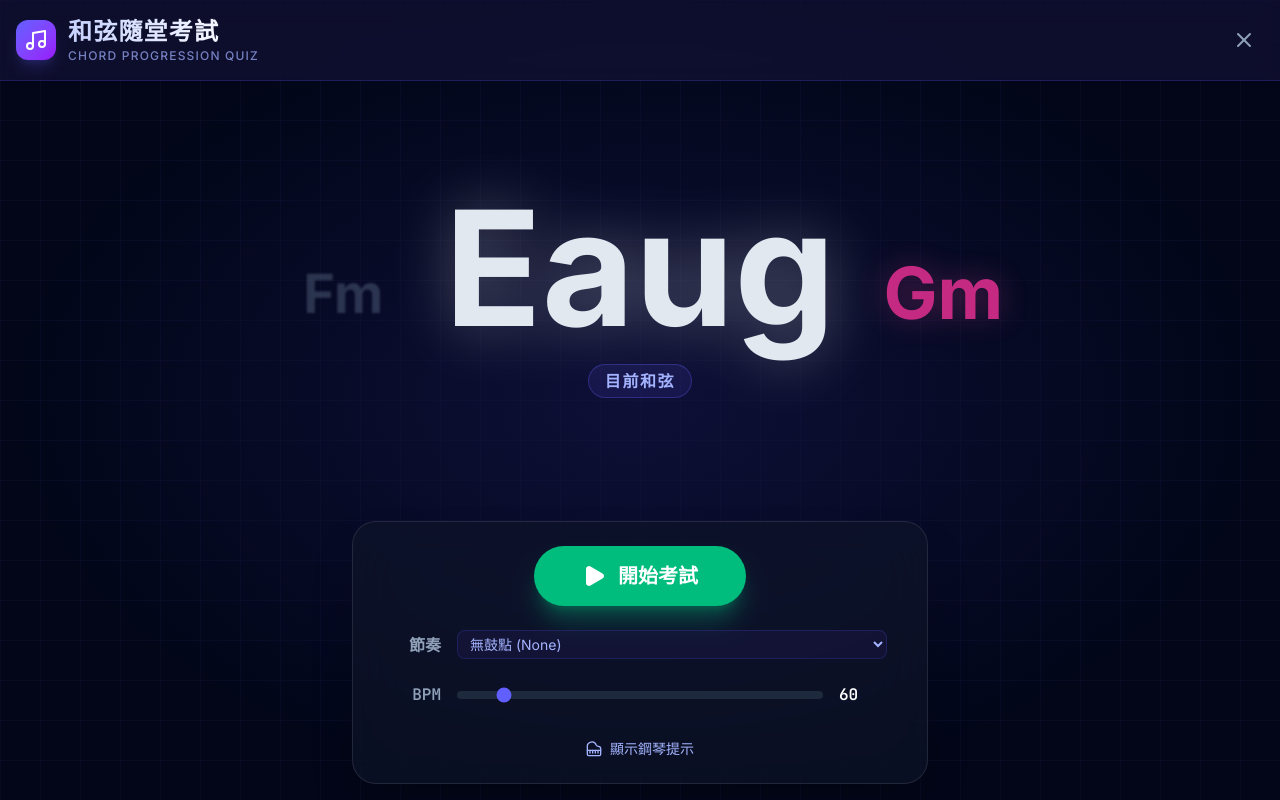
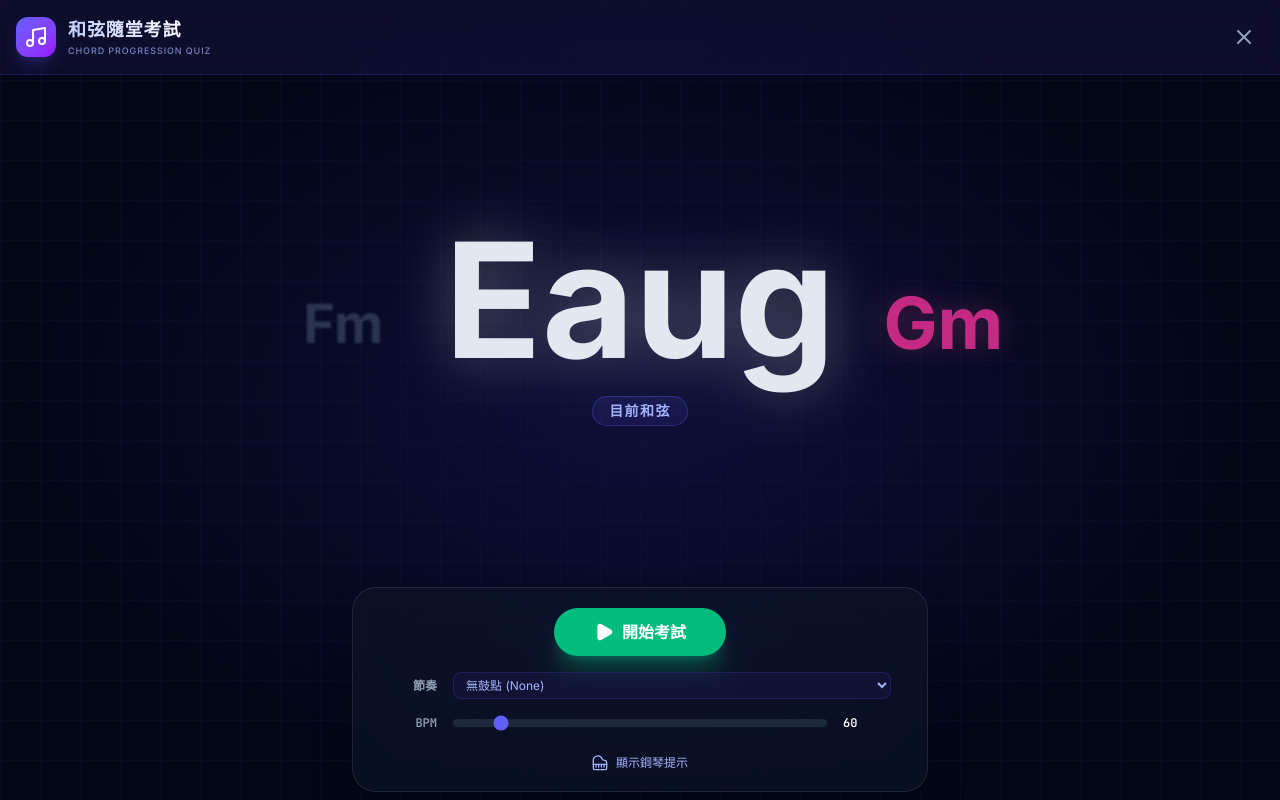
Before and after one commit to AymiMensa/ChordTree, a React (Vite) app: page / in a window 1280 px wide. Both pictures are taken after a click on the button "隨堂考試". Built offline with nearby package versions, Linux system fonts and the light colour scheme.

Commit message:
Update BPM range to 30-300 and adjust PopQuiz landscape layout

```diff
--- a/src/App.tsx
+++ b/src/App.tsx
@@ -323,7 +323,7 @@ export default function App() {
   };
 
   const handleBpmChange = (newBpm: number) => {
-    const clampedBpm = Math.max(40, Math.min(168, newBpm));
+    const clampedBpm = Math.max(30, Math.min(300, newBpm));
     setPlaybackState((prev) => ({ ...prev, bpm: clampedBpm }));
   };
 
--- a/src/components/PopQuiz.tsx
+++ b/src/components/PopQuiz.tsx
@@ -115,10 +115,10 @@ export function PopQuiz({ onClose }: { onClose: () => void }) {
             <Music className="w-4 h-4 sm:w-6 sm:h-6 text-white" />
           </div>
           <div>
-            <h1 className="text-base sm:text-xl md:text-2xl [@media(max-height:600px)]:text-sm [@media(max-height:400px)]:text-[10px] [@media(max-height:500px)_and_(orientation:landscape)]:text-xs font-black tracking-wider text-transparent bg-clip-text bg-gradient-to-r from-indigo-200 to-white">
+            <h1 className="text-sm sm:text-base md:text-lg [@media(max-height:600px)]:text-xs [@media(max-height:400px)]:text-[8px] [@media(max-height:500px)_and_(orientation:landscape)]:text-[10px] font-black tracking-wider text-transparent bg-clip-text bg-gradient-to-r from-indigo-200 to-white">
               和弦隨堂考試
             </h1>
-            <p className="text-[9px] sm:text-xs [@media(max-height:600px)]:text-[8px] [@media(max-height:400px)]:text-[6px] [@media(max-height:500px)_and_(orientation:landscape)]:text-[6px] text-indigo-300/70 font-medium tracking-widest uppercase">
+            <p className="text-[7px] sm:text-[9px] [@media(max-height:600px)]:text-[6px] [@media(max-height:400px)]:text-[5px] [@media(max-height:500px)_and_(orientation:landscape)]:text-[5px] text-indigo-300/70 font-medium tracking-widest uppercase">
               CHORD PROGRESSION QUIZ
             </p>
           </div>
@@ -136,10 +136,10 @@ export function PopQuiz({ onClose }: { onClose: () => void }) {
       </div>
 
       {/* Main Content Area */}
-      <div className={`relative z-10 flex-1 flex flex-col ${showPiano ? '[@media(max-height:500px)_and_(orientation:landscape)]:flex-row' : ''} items-center justify-center p-2 sm:p-4 min-h-0 overflow-hidden`}>
+      <div className={`relative z-10 flex-1 flex flex-col [@media(max-height:500px)_and_(orientation:landscape)]:flex-row items-center justify-center p-1 sm:p-2 min-h-0 overflow-hidden`}>
 
         {/* Chord Flow Display */}
-        <div className={`flex flex-row items-center justify-center gap-2 sm:gap-6 md:gap-12 w-full ${showPiano ? '[@media(max-height:500px)_and_(orientation:landscape)]:w-1/2' : ''} max-w-5xl flex-1 min-h-0`}>
+        <div className={`flex flex-row items-center justify-center gap-2 sm:gap-6 md:gap-12 w-full [@media(max-height:500px)_and_(orientation:landscape)]:w-1/2 max-w-5xl flex-1 min-h-0`}>
 
           {/* Previous Chord */}
           <div className="flex-1 flex justify-end opacity-40 scale-75 md:scale-90 transition-all duration-300 blur-[1px]">
@@ -153,11 +153,11 @@ export function PopQuiz({ onClose }: { onClose: () => void }) {
           {/* Current Chord */}
           <div className="flex-none flex flex-col items-center justify-center min-w-[100px] sm:min-w-[150px] md:min-w-[250px] shrink-0">
             <div className={`font-black transition-all duration-300 drop-shadow-[0_0_30px_rgba(255,255,255,0.3)]
-                ${showPiano ? 'text-4xl sm:text-5xl md:text-7xl [@media(max-height:500px)]:text-3xl' : 'text-5xl sm:text-7xl md:text-[9rem] lg:text-[10rem] [@media(max-height:500px)]:text-5xl'}
+                ${showPiano ? 'text-4xl sm:text-5xl md:text-7xl [@media(max-height:500px)]:text-2xl' : 'text-5xl sm:text-7xl md:text-[9rem] lg:text-[10rem] [@media(max-height:500px)]:text-4xl'}
                 ${isPlaying ? 'text-white scale-110' : 'text-slate-200'}`}>
               {currentChord}
             </div>
-            <div className={`mt-1 px-2 sm:px-4 py-0.5 sm:py-1 rounded-full bg-indigo-900/30 border border-indigo-500/30 text-indigo-300 font-bold tracking-widest whitespace-nowrap transition-all duration-300 ${showPiano ? 'text-[9px] sm:text-xs [@media(max-height:600px)]:text-[7px] [@media(max-height:600px)]:px-2 [@media(max-height:600px)]:py-0' : 'text-[10px] sm:text-sm md:text-base md:mt-4 [@media(max-height:600px)]:text-[9px] [@media(max-height:600px)]:mt-1'}`}>
+            <div className={`mt-1 px-2 sm:px-4 py-0.5 sm:py-1 rounded-full bg-indigo-900/30 border border-indigo-500/30 text-indigo-300 font-bold tracking-widest whitespace-nowrap transition-all duration-300 ${showPiano ? 'text-[7px] sm:text-[9px] [@media(max-height:600px)]:text-[6px] [@media(max-height:600px)]:px-1.5 [@media(max-height:600px)]:py-0' : 'text-[8px] sm:text-[11px] md:text-sm md:mt-4 [@media(max-height:600px)]:text-[7px] [@media(max-height:600px)]:mt-1'}`}>
               目前和弦
             </div>
           </div>
@@ -175,26 +175,26 @@ export function PopQuiz({ onClose }: { onClose: () => void }) {
 
         {/* Controls */}
         <div className={`flex flex-col items-center bg-slate-900/60 backdrop-blur-xl rounded-2xl md:rounded-3xl border border-white/10 shadow-2xl w-full max-w-xl shrink-0 transition-all duration-300
-           ${showPiano ? 'mt-0 p-2 sm:p-4 gap-1 sm:gap-3 [@media(max-height:600px)]:p-1 [@media(max-height:600px)]:gap-0.5 [@media(max-height:500px)_and_(orientation:landscape)]:w-1/2 [@media(max-height:500px)_and_(orientation:landscape)]:ml-2' : 'mt-2 md:mt-8 p-4 md:p-6 gap-3 md:gap-6 [@media(max-height:600px)]:mt-1 [@media(max-height:600px)]:p-2 [@media(max-height:600px)]:gap-1'}`}>
+           ${showPiano ? 'mt-0 p-1.5 sm:p-3 gap-1 sm:gap-2 [@media(max-height:600px)]:p-1 [@media(max-height:600px)]:gap-0.5 [@media(max-height:500px)_and_(orientation:landscape)]:w-1/2 [@media(max-height:500px)_and_(orientation:landscape)]:ml-2' : 'mt-2 md:mt-6 p-3 md:p-5 gap-2 md:gap-4 [@media(max-height:600px)]:mt-1 [@media(max-height:600px)]:p-1.5 [@media(max-height:600px)]:gap-1 [@media(max-height:500px)_and_(orientation:landscape)]:w-1/2 [@media(max-height:500px)_and_(orientation:landscape)]:ml-2'}`}>
 
           {/* Play/Pause Button */}
           <button
             title={isPlaying ? "暫停考試" : "開始考試"}
             onClick={togglePlay}
             className={`flex items-center justify-center w-full sm:w-auto rounded-full font-bold transition-all transform hover:scale-105 active:scale-95 shadow-xl
-              ${showPiano ? 'px-6 sm:px-8 py-2 sm:py-3 text-sm sm:text-base gap-1.5 [@media(max-height:500px)]:py-1.5 [@media(max-height:500px)]:text-xs' : 'px-6 sm:px-12 py-3 sm:py-4 text-base sm:text-xl gap-2 sm:gap-3 [@media(max-height:500px)]:py-2 [@media(max-height:500px)]:text-sm'}
+              ${showPiano ? 'px-4 sm:px-6 py-1.5 sm:py-2 text-xs sm:text-sm gap-1.5 [@media(max-height:500px)]:py-1 [@media(max-height:500px)]:text-[10px]' : 'px-5 sm:px-10 py-2 sm:py-3 text-sm sm:text-base gap-2 [@media(max-height:500px)]:py-1.5 [@media(max-height:500px)]:text-xs'}
               ${isPlaying
                 ? 'bg-red-500 hover:bg-red-400 text-white shadow-red-500/30'
                 : 'bg-emerald-500 hover:bg-emerald-400 text-white shadow-emerald-500/30'}`}
           >
             {isPlaying ? (
               <>
-                <Square className="w-4 h-4 sm:w-6 sm:h-6 fill-current" />
+                <Square className="w-3.5 h-3.5 sm:w-5 sm:h-5 fill-current" />
                 暫停考試
               </>
             ) : (
               <>
-                <Play className="w-4 h-4 sm:w-6 sm:h-6 fill-current" />
+                <Play className="w-3.5 h-3.5 sm:w-5 sm:h-5 fill-current" />
                 開始考試
               </>
             )}
@@ -202,11 +202,12 @@ export function PopQuiz({ onClose }: { onClose: () => void }) {
 
           {/* Groove Selector */}
           <div className="w-full flex items-center gap-2 sm:gap-4 px-2 sm:px-4" title="選擇伴奏鼓組律動 (Select Drum Groove)">
-            <span className="text-slate-400 font-bold text-xs sm:text-base w-8 sm:w-12 text-right whitespace-nowrap">節奏</span>
+            <span className="text-slate-400 font-bold text-[10px] sm:text-xs w-8 sm:w-12 text-right whitespace-nowrap">節奏</span>
             <select
+              title="選擇伴奏鼓組律動"
               value={activeGroove}
               onChange={(e) => setActiveGroove(e.target.value as GrooveType)}
-              className="flex-1 bg-indigo-950/40 border border-indigo-900/50 text-indigo-300 text-xs sm:text-sm rounded-lg px-2 py-1 focus:outline-none focus:border-indigo-500 cursor-pointer"
+              className="flex-1 bg-indigo-950/40 border border-indigo-900/50 text-indigo-300 text-[10px] sm:text-xs rounded-lg px-2 py-1 focus:outline-none focus:border-indigo-500 cursor-pointer"
             >
               <option value="None">無鼓點 (None)</option>
               <optgroup label="Dance / Electronic">
@@ -248,8 +249,9 @@ export function PopQuiz({ onClose }: { onClose: () => void }) {
 
           {/* BPM Slider */}
           <div className="w-full flex items-center gap-2 sm:gap-4 px-2 sm:px-4" title="調整節拍器速度 (Adjust BPM)">
-            <span className="text-slate-400 font-mono font-bold text-xs sm:text-base w-8 sm:w-12 text-right">BPM</span>
+            <span className="text-slate-400 font-mono font-bold text-[10px] sm:text-xs w-8 sm:w-12 text-right">BPM</span>
             <input
+              title="調整節拍器速度"
               type="range"
               min="30"
               max="300"
@@ -257,13 +259,13 @@ export function PopQuiz({ onClose }: { onClose: () => void }) {
               onChange={(e) => setBpm(parseInt(e.target.value))}
               className="flex-1 h-1.5 sm:h-2 bg-slate-800 rounded-lg appearance-none cursor-pointer accent-indigo-500"
             />
-            <span className="text-white font-mono font-bold text-xs sm:text-base w-8 sm:w-12">{bpm}</span>
+            <span className="text-white font-mono font-bold text-[10px] sm:text-xs w-8 sm:w-12">{bpm}</span>
           </div>
 
           <button
             title={showPiano ? "隱藏下方鋼琴鍵盤提示 (Hide Piano)" : "顯示下方鋼琴鍵盤提示 (Show Piano)"}
             onClick={() => setShowPiano(!showPiano)}
-            className="flex items-center gap-1.5 sm:gap-2 text-[11px] sm:text-sm text-indigo-300 hover:text-white transition-colors mt-0.5 sm:mt-2 [@media(max-height:600px)]:mt-0 [@media(max-height:600px)]:text-[9px]"
+            className="flex items-center gap-1.5 sm:gap-2 text-[9px] sm:text-xs text-indigo-300 hover:text-white transition-colors mt-0.5 sm:mt-2 [@media(max-height:600px)]:mt-0 [@media(max-height:600px)]:text-[8px]"
           >
             <Piano className="w-3.5 h-3.5 sm:w-4 sm:h-4" />
             {showPiano ? "隱藏鋼琴提示" : "顯示鋼琴提示"}
```
Also changed, not shown: 1 other file (tests, documents, lock files or other folders).
